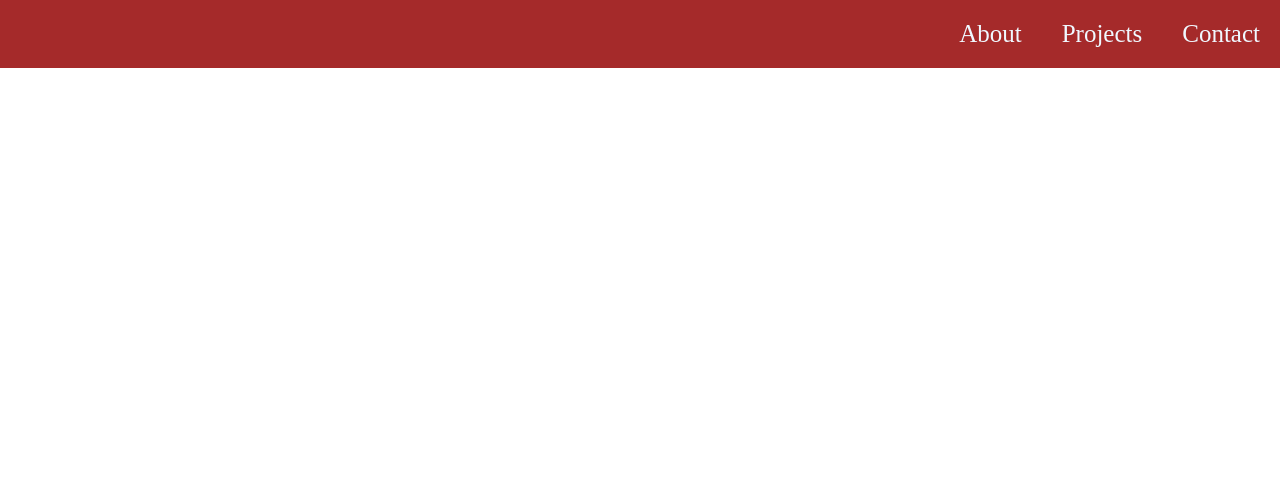
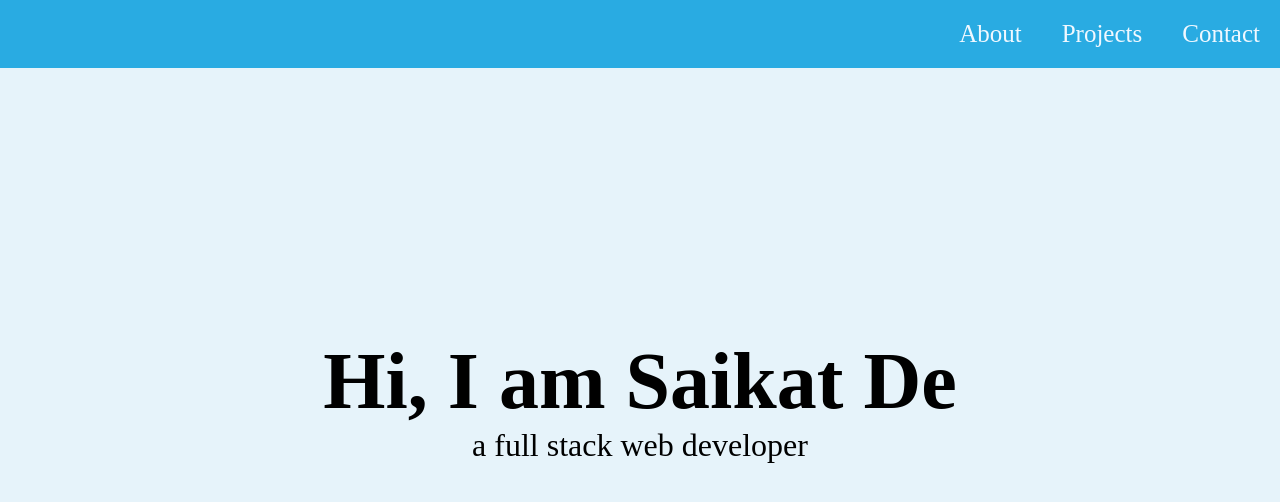
Before and after one commit to Saikat2000/Portfolio_Webpage, a plain HTML site: page index.html in a window 1280 px wide. Drawn offline with Linux system fonts and the light colour scheme.

Commit message:
Add welcome section

```diff
--- a/index.html
+++ b/index.html
@@ -8,9 +8,13 @@
     </head>
     <body>
         <nav>
-            <a href="#about">About</a>
+            <a href="#welcome-section">About</a>
             <a href="#projects">Projects</a>
             <a href="#contact">Contact</a>
         </nav>
+        <section id="welcome-section">
+            <h1>Hi, I am Saikat De</h1>
+            <p>a full stack web developer</p>
+        </section>
     </body>
 </html>
--- a/styles.css
+++ b/styles.css
@@ -4,7 +4,7 @@ body{
 nav{
     display: flex;
     justify-content: flex-end;
-    background-color: brown;
+    background-color: #29abe2;
     position: fixed;
     top: 0;
     width: 100vw;
@@ -16,3 +16,19 @@ nav > a{
     padding: 20px;
     color: aliceblue;
 }
+#welcome-section{
+    display: flex;
+    flex-direction: column;
+    align-items: center;
+    justify-content: center;
+    height: 100vh;
+    background-color: #e6f3fa;
+}
+#welcome-section > h1{
+    margin: 0;
+    font-size: 5rem;
+}
+#welcome-section > p{
+    margin: 0;
+    font-size: 2rem;
+}
```
